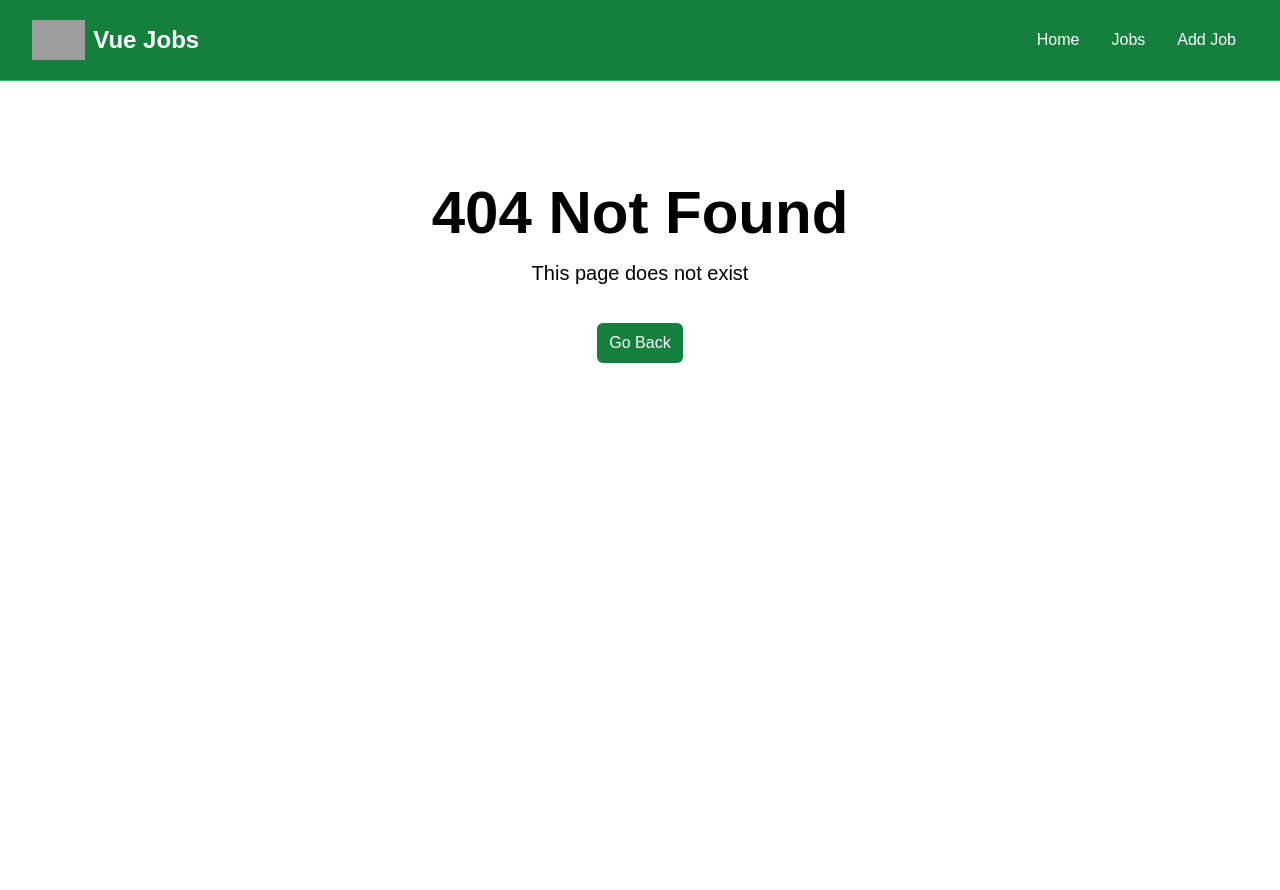
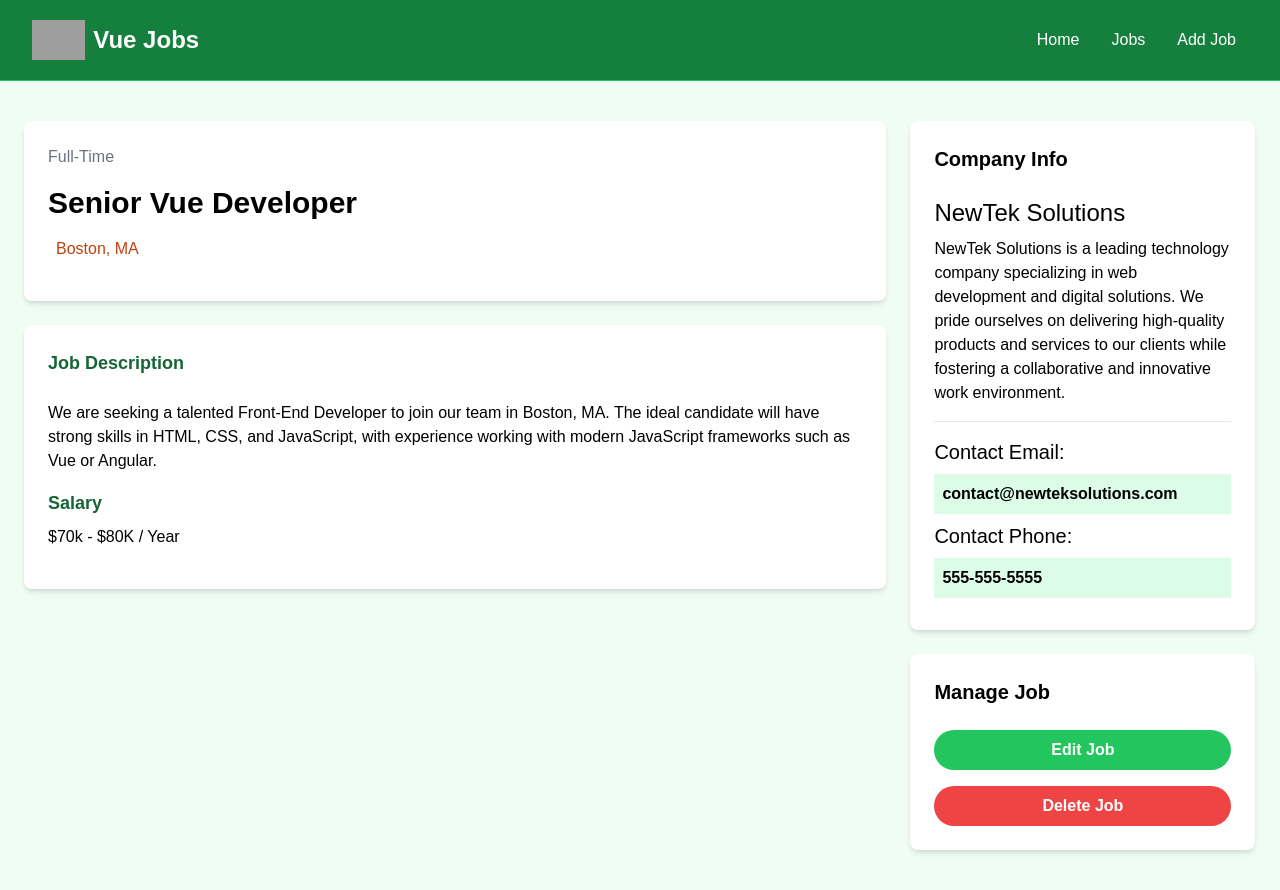
Before and after one commit to slyebaidoo/vue-job-listings, a Vue app: page /jobs/1 in a window 1280 px wide. Before the commit this address had no page. Before the commit the page ends 800 px from the top, so only its background shows below. Built offline with nearby package versions, Linux system fonts and the light colour scheme; grey boxes are pictures that could not be loaded; the HTML template or start-up script is replaced by a standard one.

Commit message:
feat: Update axios to version 1.9.0, refactor: JobListings component to fetch jobs from API,  add: JobView component for detailed job display

```diff
--- a/package.json
+++ b/package.json
@@ -10,7 +10,7 @@
     "server": "json-server --watch src/jobs.json --port 8000"
   },
   "dependencies": {
-    "axios": "^1.7.2",
+    "axios": "^1.9.0",
     "json-server": "^1.0.0-beta.1",
     "primeicons": "^7.0.0",
     "vue": "^3.4.29",
--- a/src/components/JobListing.vue
+++ b/src/components/JobListing.vue
@@ -36,8 +36,7 @@
 
           <button
             @click="toggleFullDescription"
-            class="hover: mb-5 text-green-500 hover:text-green-600"
-          >
+            class="hover: mb-5 text-green-500 hover:text-green-600">
             {{ showFullDescription ? "Less" : "More" }}
           </button>
         </div>
@@ -53,9 +52,8 @@
           {{ job.location }}
         </div>
         <RouterLink
-          :to="'/job/' + job.id"
-          class="h-[36px] rounded-lg bg-green-500 px-4 py-2 text-center text-sm text-white hover:bg-green-600"
-        >
+          :to="'/jobs/' + job.id"
+          class="h-[36px] rounded-lg bg-green-500 px-4 py-2 text-center text-sm text-white hover:bg-green-600">
           Read More
         </RouterLink>
       </div>
--- a/src/components/JobListings.vue
+++ b/src/components/JobListings.vue
@@ -1,8 +1,8 @@
 <script setup>
 import { RouterLink } from "vue-router";
 import JobListing from "./JobListing.vue";
-import jobData from "@/jobs.json";
-import { ref, defineProps } from "vue";
+import { ref, defineProps, onMounted } from "vue";
+import axios from "axios";
 
 defineProps({
   limit: Number,
@@ -12,8 +12,16 @@
   },
 });
 
-const jobs = ref(jobData);
-console.log(jobs.value);
+const jobs = ref([]);
+
+onMounted(async () => {
+  try {
+    const response = await axios.get("http://localhost:8000/jobs");
+    jobs.value = response.data;
+  } catch (error) {
+    console.error("Error fetching jobs", error);
+  }
+});
 </script>
 
 <template>
@@ -26,8 +34,7 @@
         <JobListing
           v-for="job in jobs.slice(0, limit || jobs.length)"
           :key="job.id"
-          :job="job"
-        />
+          :job="job" />
       </div>
     </div>
   </section>
--- a/src/jobs.json
+++ b/src/jobs.json
@@ -1,4 +1,5 @@
-[
+{
+  "jobs": [
     {
       "id": 1,
       "title": "Senior Vue Developer",
@@ -84,3 +85,4 @@
       }
     }
   ]
+}
--- a/src/router/index.js
+++ b/src/router/index.js
@@ -2,6 +2,7 @@
 import HomeView from '@/views/HomeView.vue';
 import JobsView from '@/views/JobsView.vue';
 import NotFoundView from '@/views/NotFoundView.vue';
+import JobView from '@/views/JobView.vue';
 
 const router = createRouter({
   history: createWebHistory(import.meta.env.BASE_URL),
@@ -22,6 +23,11 @@
       component: JobsView,
     },
     {
+      path: '/jobs/:id',
+      name: 'job',
+      component: JobView,
+    },
+    {
       path: '/:catchAll(.*)',
       name: 'not-found',
       component: NotFoundView
--- /dev/null
+++ b/src/views/JobView.vue
@@ -0,0 +1,83 @@
+<script setup></script>
+
+<template>
+  <section class="bg-green-50">
+    <div class="container m-auto px-6 py-10">
+      <div class="grid w-full grid-cols-1 gap-6 md:grid-cols-70/30">
+        <main>
+          <div
+            class="rounded-lg bg-white p-6 text-center shadow-md md:text-left">
+            <div class="mb-4 text-gray-500">Full-Time</div>
+            <h1 class="mb-4 text-3xl font-bold">Senior Vue Developer</h1>
+            <div
+              class="mb-4 flex justify-center align-middle text-gray-500 md:justify-start">
+              <i
+                class="fa-solid fa-location-dot mr-2 text-lg text-orange-700"></i>
+              <p class="text-orange-700">Boston, MA</p>
+            </div>
+          </div>
+
+          <div class="mt-6 rounded-lg bg-white p-6 shadow-md">
+            <h3 class="mb-6 text-lg font-bold text-green-800">
+              Job Description
+            </h3>
+
+            <p class="mb-4">
+              We are seeking a talented Front-End Developer to join our team in
+              Boston, MA. The ideal candidate will have strong skills in HTML,
+              CSS, and JavaScript, with experience working with modern
+              JavaScript frameworks such as Vue or Angular.
+            </p>
+
+            <h3 class="mb-2 text-lg font-bold text-green-800">Salary</h3>
+
+            <p class="mb-4">$70k - $80K / Year</p>
+          </div>
+        </main>
+
+        <!-- Sidebar -->
+        <aside>
+          <!-- Company Info -->
+          <div class="rounded-lg bg-white p-6 shadow-md">
+            <h3 class="mb-6 text-xl font-bold">Company Info</h3>
+
+            <h2 class="text-2xl">NewTek Solutions</h2>
+
+            <p class="my-2">
+              NewTek Solutions is a leading technology company specializing in
+              web development and digital solutions. We pride ourselves on
+              delivering high-quality products and services to our clients while
+              fostering a collaborative and innovative work environment.
+            </p>
+
+            <hr class="my-4" />
+
+            <h3 class="text-xl">Contact Email:</h3>
+
+            <p class="my-2 bg-green-100 p-2 font-bold">
+              contact@newteksolutions.com
+            </p>
+
+            <h3 class="text-xl">Contact Phone:</h3>
+
+            <p class="my-2 bg-green-100 p-2 font-bold">555-555-5555</p>
+          </div>
+
+          <!-- Manage -->
+          <div class="mt-6 rounded-lg bg-white p-6 shadow-md">
+            <h3 class="mb-6 text-xl font-bold">Manage Job</h3>
+            <a
+              href="add-job.html"
+              class="focus:shadow-outline mt-4 block w-full rounded-full bg-green-500 px-4 py-2 text-center font-bold text-white hover:bg-green-600 focus:outline-none"
+              >Edit Job</a
+            >
+            <button
+              class="focus:shadow-outline mt-4 block w-full rounded-full bg-red-500 px-4 py-2 font-bold text-white hover:bg-red-600 focus:outline-none">
+              Delete Job
+            </button>
+          </div>
+        </aside>
+      </div>
+    </div>
+  </section>
+</template>
```
Also changed, not shown: src/jobs2.json (added, +86 -0 lines), 1 other file (tests, documents, lock files or other folders). Lines whose indentation alone changed are shown as unchanged.
